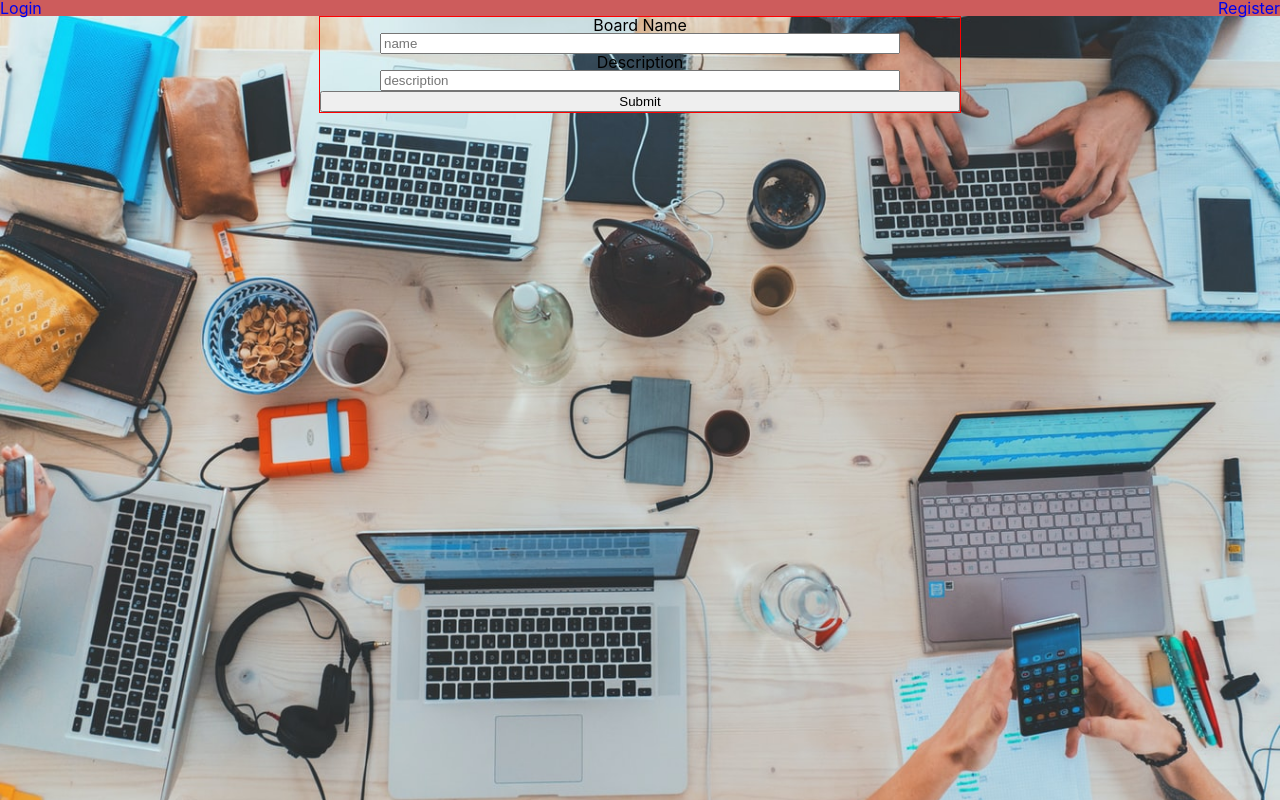
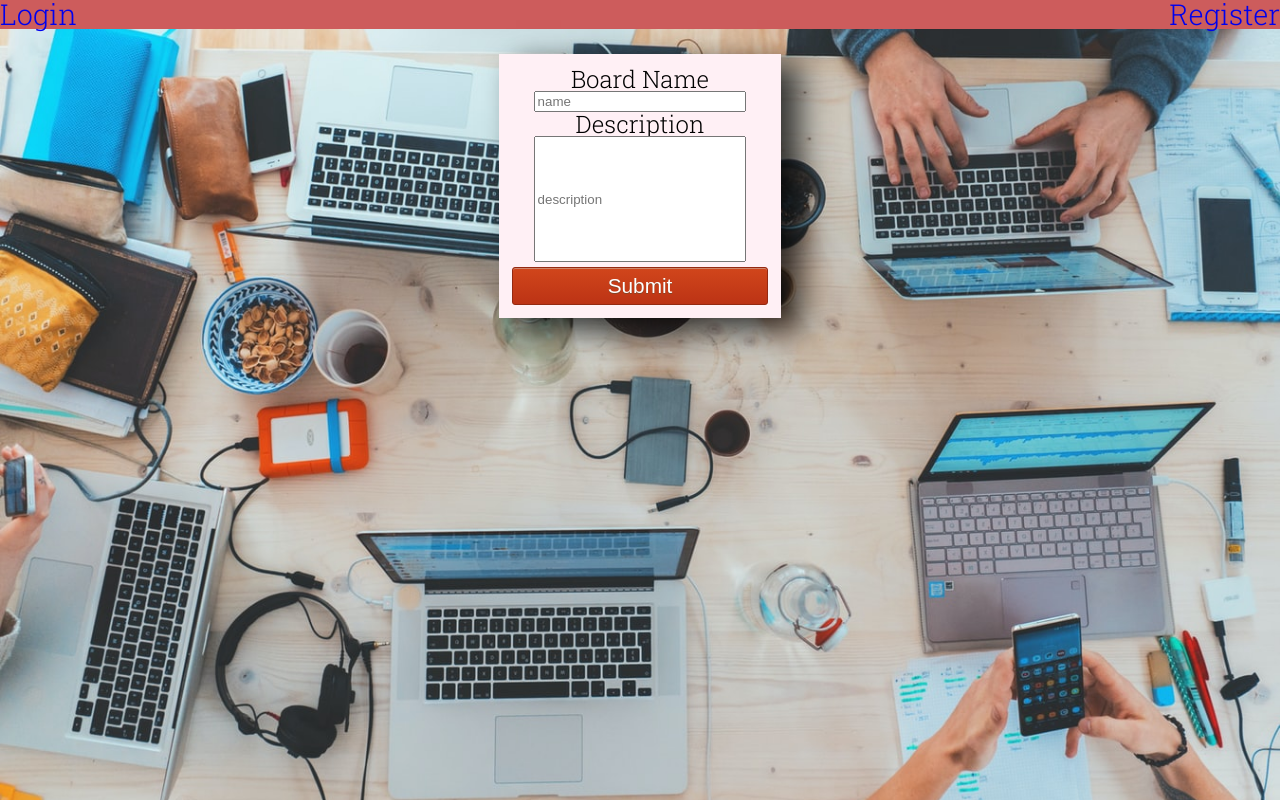
Before and after one commit to BW-Pintereach2-7-27-20/front-end, a React (Create React App) app in the folder pintereach/: page /new-board in a window 1280 px wide. Built offline with nearby package versions, Linux system fonts and the light colour scheme.

Commit message:
Styled new board form. Aligned nav bar, added preliminary style.

```diff
--- a/pintereach/src/App.js
+++ b/pintereach/src/App.js
@@ -9,6 +9,7 @@ import PrivateRoute from './components/PrivateRoute';
 import NewBoard from './components/NewBoard.js';
 import NewArticle from './components/NewArticle.js';
 import styled from 'styled-components';
+import Button from './styled/Button';
 
 const StyledHeader = styled.div`
   display: flex;
@@ -19,6 +20,9 @@ const StyledHeader = styled.div`
 
 const StyledNavLink = styled(NavLink)`
   text-decoration: none;
+  font-family: 'Roboto Slab', serif;
+  font-size: 1.8rem;
+  align-self: center;
 `;
 
 
@@ -36,7 +40,7 @@ const App = () => {
         {localStorage.getItem('token') ? (
           <>
             <StyledNavLink to='/dashboard' activeClassName='active-link'>Dashboard</StyledNavLink>
-            <button onClick={handleLogout}>Logout</button>
+            <Button onClick={handleLogout}>Logout</Button>
           </>
         ) : (
           <>
--- a/pintereach/src/Styled/Button.js
+++ b/pintereach/src/Styled/Button.js
@@ -1,7 +1,6 @@
 import styled from 'styled-components';
 
 const Button = styled.button`
-  margin-top: 2%;
   box-shadow: inset 0px 1px 0px 0px #cf866c;
   background: linear-gradient(to bottom, #d0451b 5%, #bc3315 100%);
   background-color: #d0451b;
@@ -14,6 +13,10 @@ const Button = styled.button`
   padding: 6px 24px;
   text-decoration: none;
   text-shadow: 0px 1px 0px #854629;
+
+  &:hover {
+    color: black;
+  }
 `;
 
 export default Button;
--- a/pintereach/src/components/NewBoard.js
+++ b/pintereach/src/components/NewBoard.js
@@ -3,17 +3,33 @@ import { connect } from 'react-redux';
 import { postBoard } from '../actions';
 
 import styled from 'styled-components';
+import Button from '../styled/Button';
 
 const StyledBoardForm = styled.form`
     display: flex;
     flex-direction: column;
-    border: 1px solid red;
-    width: 50%;
+    width: 20%;
     margin: 0 auto;
+    margin-top: 2%;
+    padding: 1%;
+    background-color: lavenderblush;
+    -webkit-box-shadow: 18px 10px 29px 1px rgba(0,0,0,0.75);
+    -moz-box-shadow: 18px 10px 29px 1px rgba(0,0,0,0.75);
+    box-shadow: 18px 10px 29px 1px rgba(0,0,0,0.75);
+
+    h4 {
+      font-size: 1.5rem;
+      font-family: 'Roboto Slab', serif;
+    }
 
     input {
       width: 80%;
       margin: 0 auto;
+    }
+
+    .lrgInput {
+      height: 15vh;
+      margin-bottom: 2%;
     }
 `;
 
@@ -43,7 +59,6 @@ const NewBoard = (props) => {
       <StyledBoardForm onSubmit={onSubmit}>
       <h4>Board Name</h4>
         <input
-          smallInput
           type='text'
           placeholder='name'
           name='name'
@@ -52,15 +67,15 @@ const NewBoard = (props) => {
         />
         <h4>Description</h4>
         <input
-          lrgInput
           type='text'
           placeholder='description'
           name='description'
+          className='lrgInput'
           value={inputValue.description}
           onChange={onChange}
         />
 
-        <button>Submit</button>
+        <Button>Submit</Button>
       </StyledBoardForm>
     </div>
   );
```
